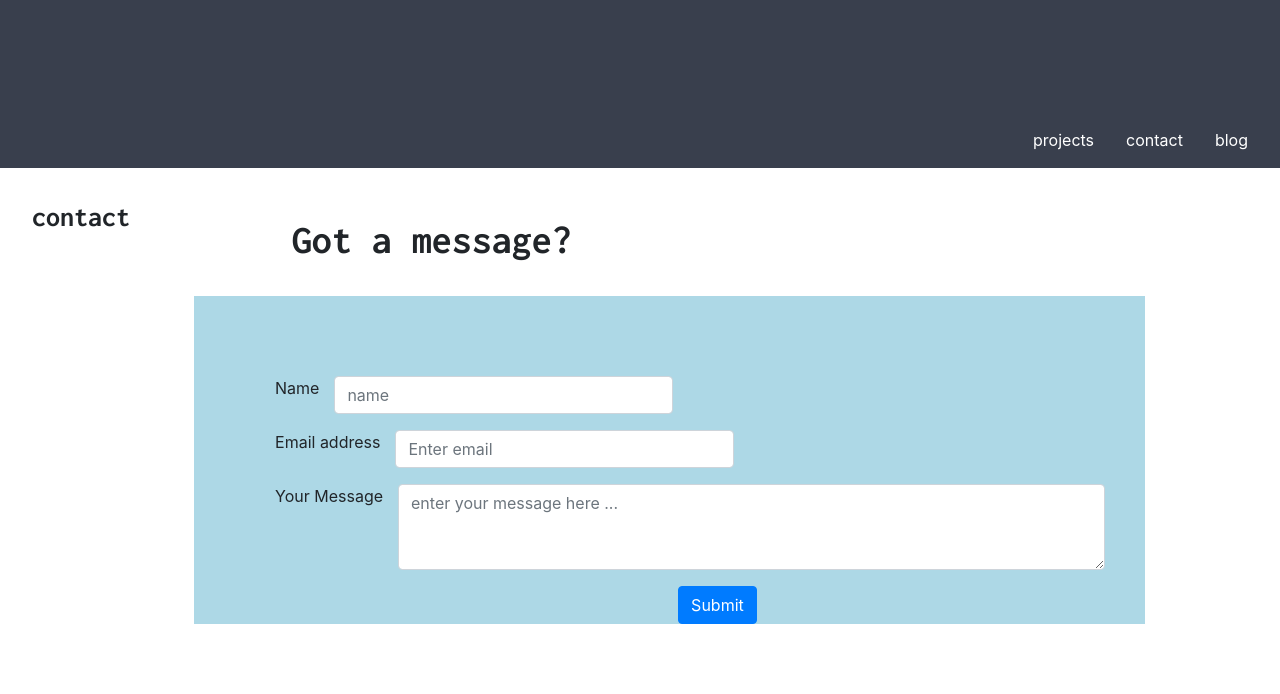
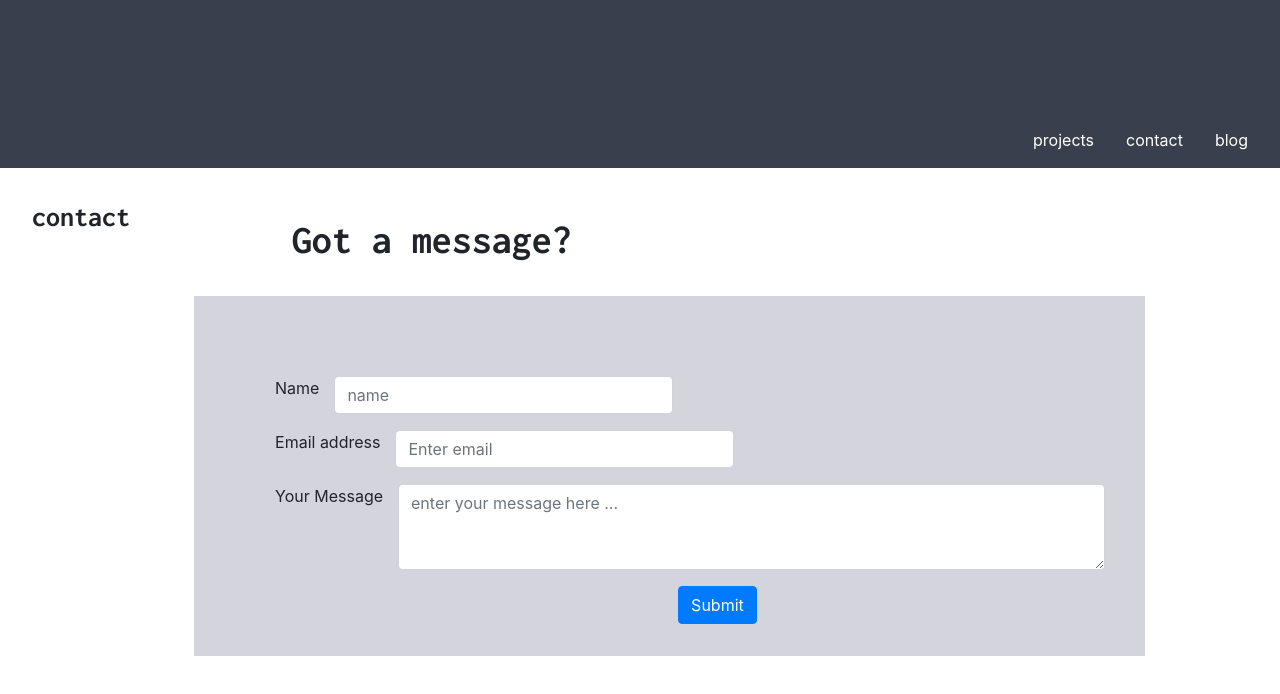
Before and after one commit to Emnetdegafe/personal-site, a React (Create React App) app: page /contact in a window 1280 px wide. Shown: the top 694 px of the page. Built offline with nearby package versions, Linux system fonts and the light colour scheme.

Commit message:
Changed contact background color

```diff
--- a/src/components/Contact/contact.scss
+++ b/src/components/Contact/contact.scss
@@ -1,4 +1,4 @@
-$myBackgroundColor: lightBlue;
+$myBackgroundColor: #d4d4dc;
 
 Form {
   padding-top: 5rem;
@@ -7,6 +7,8 @@ Form {
   background-color: $myBackgroundColor;
   margin-top: 2rem;
   width: 200%;
+  margin-bottom: 5rem;
+  padding-bottom: 2rem;
 }
 .contact-wrap {
   display: flex;
```
